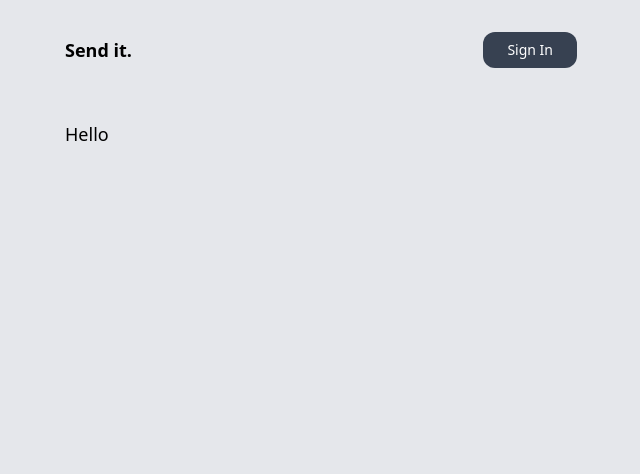
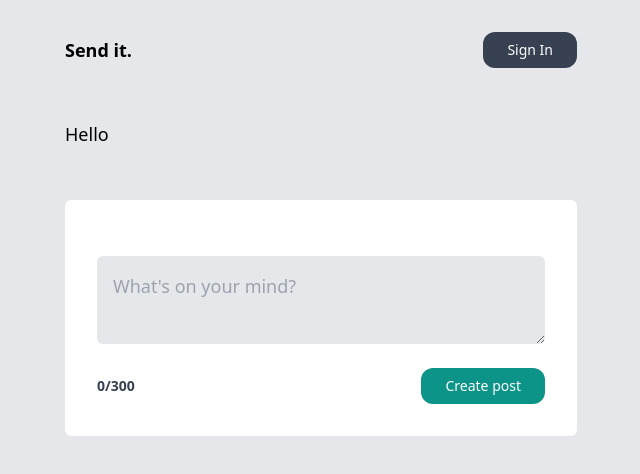
Before and after one commit to APatel-AI/IdeaNetwork, a Next.js app: page / in a window 1280 px wide. Shown: the top 474 px of the page, without its empty margins (319-959 px from the left). Built offline with nearby package versions, Linux system fonts and the light colour scheme; no server answers.

Commit message:
add: post mesage feature,  fixed backend api bug, toast message component added

```diff
--- /dev/null
+++ b/app/auth/QueryWrapper.tsx
@@ -0,0 +1,20 @@
+"use client"
+
+import React, { ReactNode } from "react"
+import { QueryClient, QueryClientProvider } from "react-query"
+import { Toaster } from "react-hot-toast"
+
+const queryClient = new QueryClient()
+
+interface Props {
+  children?: ReactNode
+}
+
+const QueryWrapper = ({ children }: Props) => (
+  <QueryClientProvider client={queryClient}>
+    <Toaster />
+    {children}
+  </QueryClientProvider>
+)
+
+export default QueryWrapper
--- /dev/null
+++ b/app/components/AddPost.tsx
@@ -0,0 +1,69 @@
+"use client";
+
+import { useMutation, useQueryClient } from "react-query";
+import { useState } from "react";
+import toast from "react-hot-toast";
+import axios, { AxiosError } from "axios";
+
+export default function CreatePost() {
+  const [title, setTitle] = useState("");
+  const [isDisabled, setIsDisabled] = useState(false);
+  const queryClient = useQueryClient();
+  let toastPostID: string;
+
+  //Create a post
+  const { mutate } = useMutation(
+    async (title: string) =>
+      await axios.post("/api/posts/addPost", {
+        title,
+      }),
+    {
+      onError: (error) => {
+        if (error instanceof AxiosError) {
+          toast.error(error?.response?.data.message, { id: toastPostID });
+        }
+        setIsDisabled(false);
+      },
+      onSuccess: (data) => {
+        queryClient.invalidateQueries(["posts"]);
+        toast.success("Post has been made 🔥", { id: toastPostID });
+        setTitle("");
+        setIsDisabled(false);
+      },
+    }
+  );
+  const submitPost = async (e: React.FormEvent) => {
+    e.preventDefault();
+    setIsDisabled(true);
+    toastPostID = toast.loading("Creating your post", { id: toastPostID });
+    mutate(title);
+  };
+
+  return (
+    <form onSubmit={submitPost} className="bg-white my-8 p-8 rounded-md ">
+      <div className="flex flex-col my-4">
+        <textarea
+          onChange={(e) => setTitle(e.target.value)}
+          value={title}
+          name="title"
+          placeholder="What's on your mind?"
+          className="p-4 text-lg rounded-md my-2  bg-gray-200"
+        />
+      </div>
+      <div className=" flex items-center justify-between gap-2">
+        <p
+          className={`font-bold text-sm ${
+            title.length > 300 ? "text-red-700" : "text-gray-700"
+          } `}
+        >{`${title.length}/300`}</p>
+        <button
+          disabled={isDisabled}
+          className="text-sm bg-teal-600 text-white py-2 px-6 rounded-xl disabled:opacity-25"
+          type="submit"
+        >
+          Create post
+        </button>
+      </div>
+    </form>
+  );
+}
--- a/app/layout.tsx
+++ b/app/layout.tsx
@@ -1,20 +1,17 @@
-import type { Metadata } from "next";
 import { Inter } from "next/font/google";
 import "./globals.css";
 import Nav from "./auth/Nav";
 import { Roboto } from "next/font/google";
+import QueryWrapper from "./auth/QueryWrapper";
 
 const roboto = Roboto({
   subsets: ["latin"],
   weight: ["400", "700"],
-  variable: "--font-roboto"
-})
+  variable: "--font-roboto",
+});
 const inter = Inter({ subsets: ["latin"] });
 
-export const metadata: Metadata = {
-  title: "Create Next App",
-  description: "Generated by create next app",
-};
+
 
 export default function RootLayout({
   children,
@@ -24,8 +21,10 @@
   return (
     <html lang="en">
       <body className={`mx-4 md:mx-48 xl:mx-96 ${roboto.variable} bg-gray-200`}>
-        <Nav />
-        {children}
+        <QueryWrapper>
+          <Nav />
+          {children}
+        </QueryWrapper>
       </body>
     </html>
   );
--- a/app/page.tsx
+++ b/app/page.tsx
@@ -1,9 +1,10 @@
-
+"use client";
+import AddPost from "./components/AddPost";
 export default function Home() {
   return (
     <main>
       <h1 className="text-lg py-5">Hello</h1>
-
+      <AddPost />
     </main>
-  )
+  );
 }
--- a/package.json
+++ b/package.json
@@ -11,10 +11,14 @@
   "dependencies": {
     "@auth/prisma-adapter": "^1.0.5",
     "@prisma/client": "^5.5.2",
+    "@tanstack/react-query": "^5.8.1",
+    "axios": "^1.6.1",
     "next": "14.0.1",
     "next-auth": "^4.24.4",
     "react": "^18",
-    "react-dom": "^18"
+    "react-dom": "^18",
+    "react-hot-toast": "^2.4.1",
+    "react-query": "^3.39.3"
   },
   "devDependencies": {
     "@types/node": "^20.9.0",
--- /dev/null
+++ b/pages/api/posts/addPost.tsx
@@ -0,0 +1,48 @@
+import prisma from "../../../prisma/client"
+import { unstable_getServerSession } from "next-auth/next"
+import { authOptions } from "../auth/[...nextauth]"
+import type { NextApiRequest, NextApiResponse } from "next"
+
+export default async function handler(
+  req: NextApiRequest,
+  res: NextApiResponse
+) {
+  if (req.method === "POST") {
+    const session = await unstable_getServerSession(req, res, authOptions)
+    if (!session) {
+      return res
+        .status(401)
+        .json({ message: "Please signin to create a post." })
+    }
+
+    const title: string = req.body.title
+
+    //Get User
+    const prismaUser = await prisma.user.findUnique({
+      where: { email: session?.user?.email },
+    })
+    //Check title
+    if (title.length > 300) {
+      return res.status(403).json({ message: "Please write a shorter post" })
+    }
+
+    if (!title.length) {
+      return res
+        .status(403)
+        .json({ message: "Please write something before we can post it." })
+    }
+
+    //Create Post
+    try {
+      const result = await prisma.post.create({
+        data: {
+          title,
+          userId: prismaUser.id,
+        },
+      })
+      res.status(200).json(result)
+    } catch (err) {
+      res.status(403).json({ err: "Error has occured while making a post" })
+    }
+  }
+}
```
Also changed, not shown: 1 other file (tests, documents, lock files or other folders).
